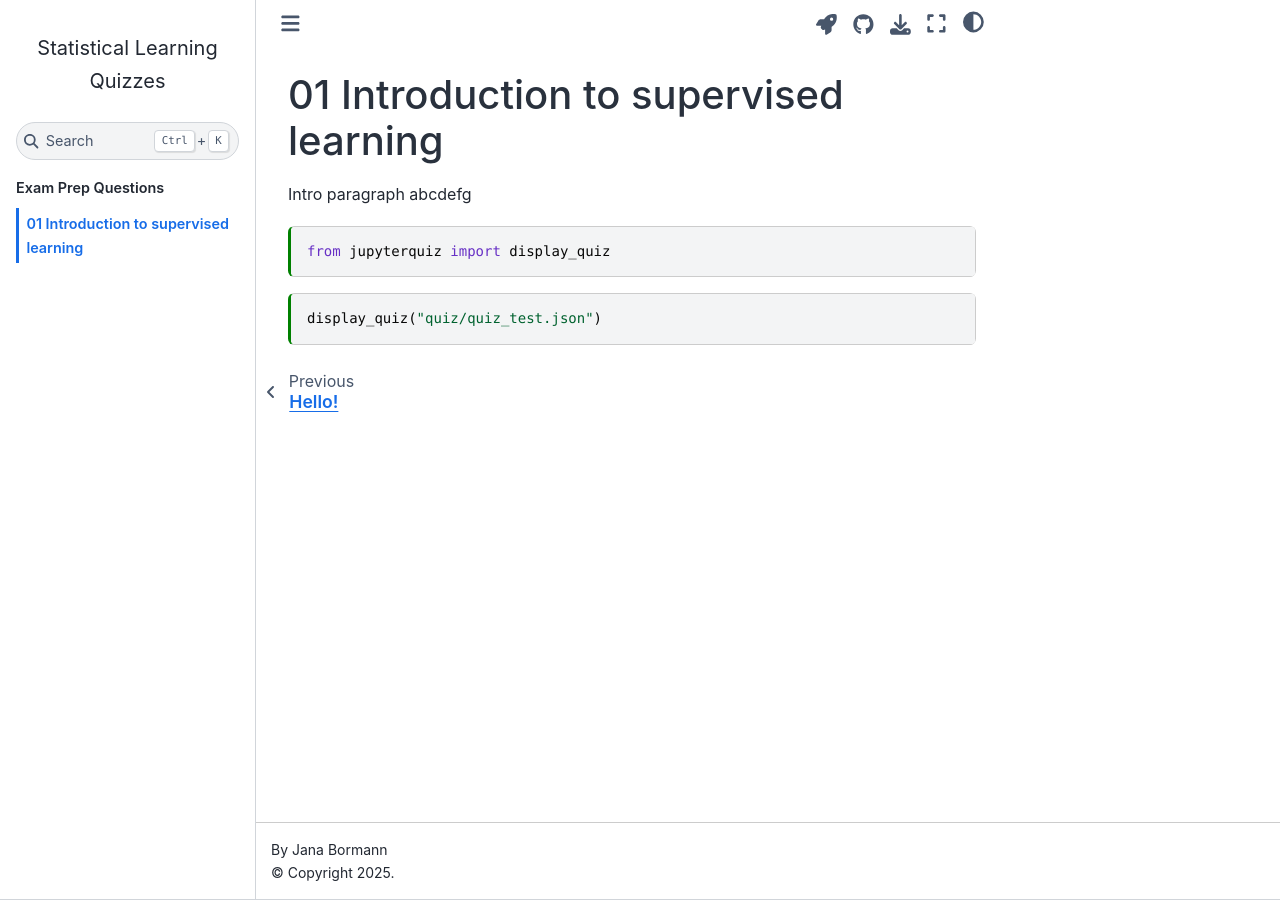
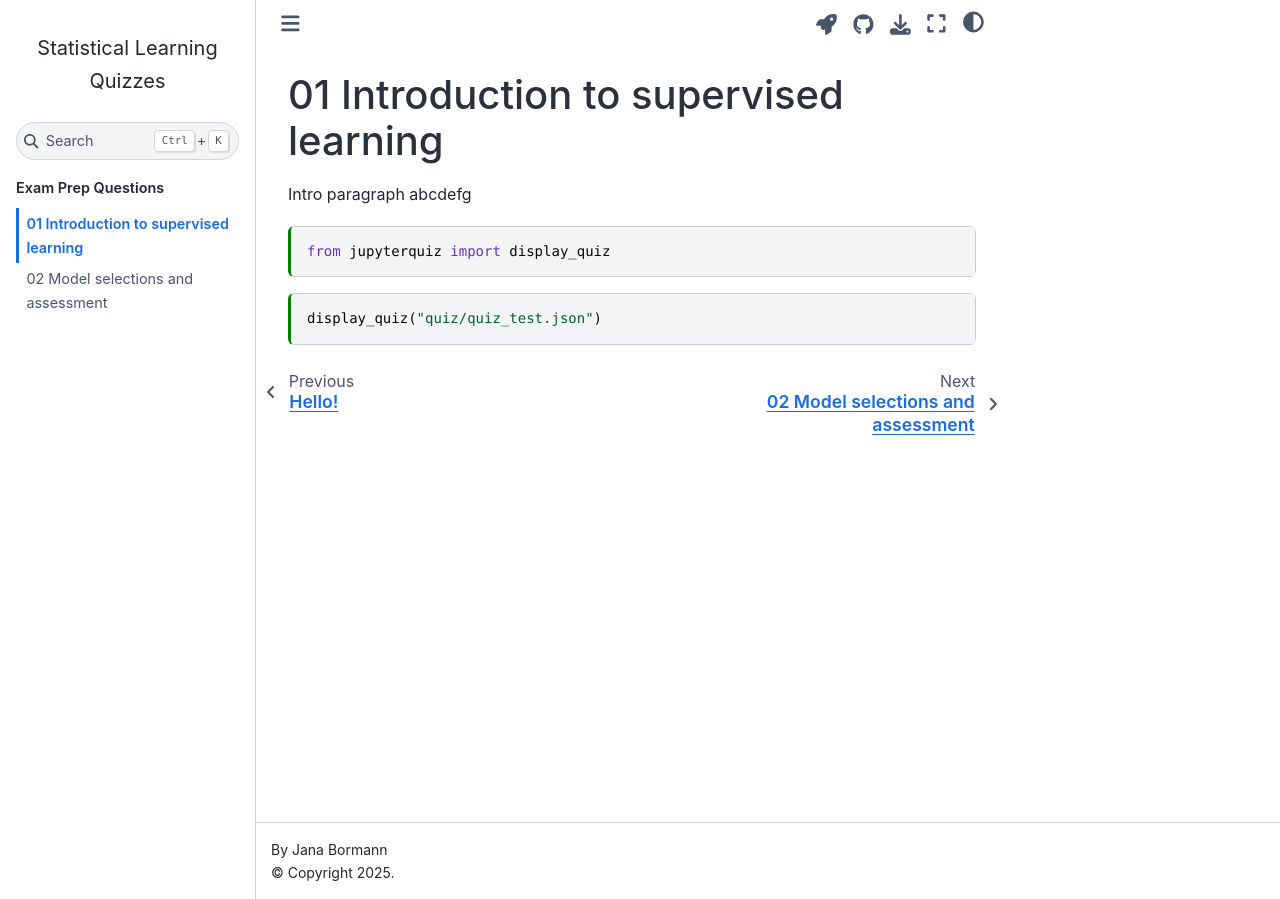
Before and after one commit to janaja92/psy300_tut, a Jupyter Book: the page built from book/01_lec/01_intro_to_supervised_learning.ipynb, in a window 1280 px wide. Built offline with Jupyter Book 1.0.4 settings and Sphinx 7.4.7 and the Sphinx Book theme 1.1.4, drawn with Linux system fonts in a browser that asks for light colours; comment, search, counter and statistics services are not loaded.

Commit message:
structure for first 2 weeks

```diff
--- a/_toc.yml
+++ b/_toc.yml
@@ -7,4 +7,5 @@ root: book/introduction
 parts:
 - caption: Exam Prep Questions
   chapters:
-    - file: book/1_Intro_to_supervised_learning/Repetition_lec01
+    - file: book/01_lec/01_intro_to_supervised_learning
+    - file: book/02_lec/02_model_selection_and_assessment
```
Also changed, not shown: book/01_lec/01_intro_to_supervised_learning.ipynb (renamed from book/1_Intro_to_supervised_learning/Repetition_lec01.ipynb), book/02_lec/02_model_selection_and_assessment.ipynb (added), 3 other files.
